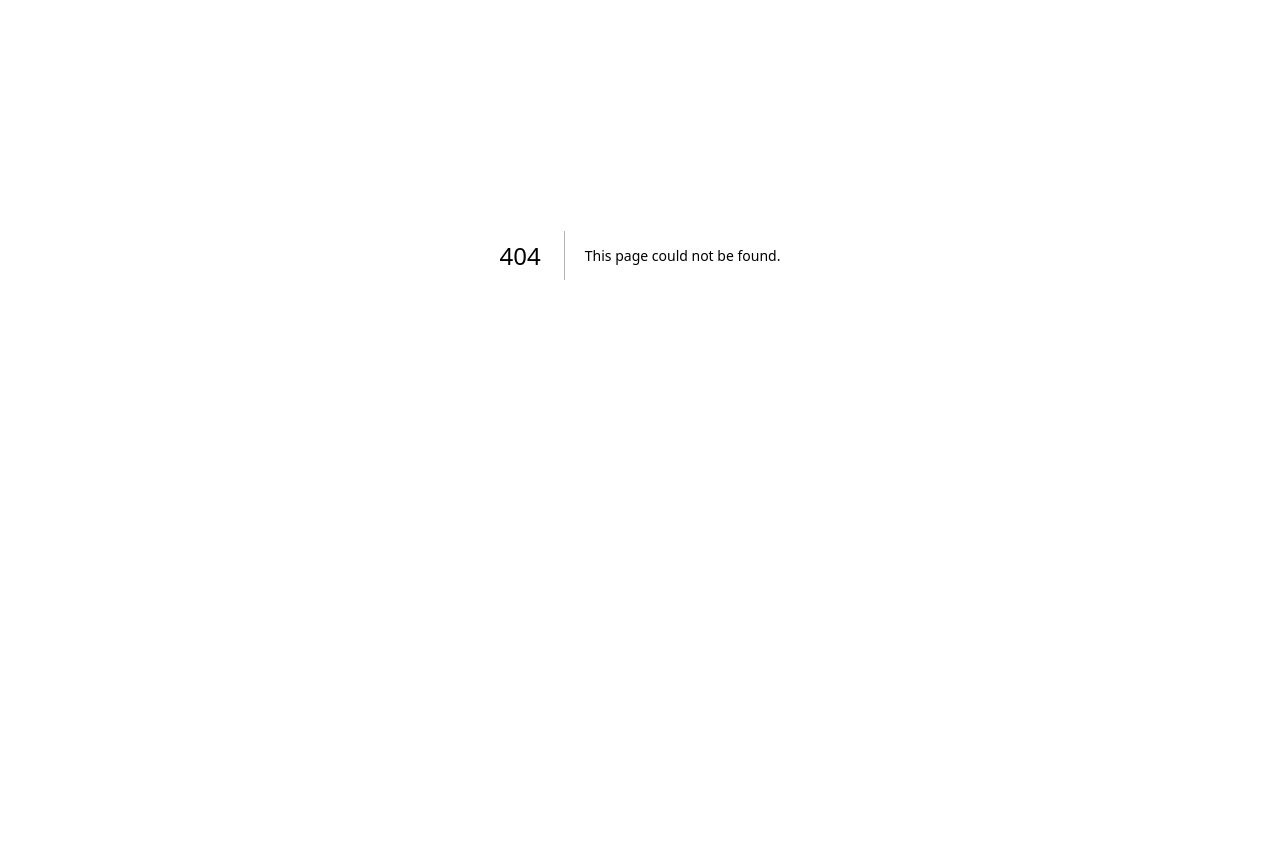
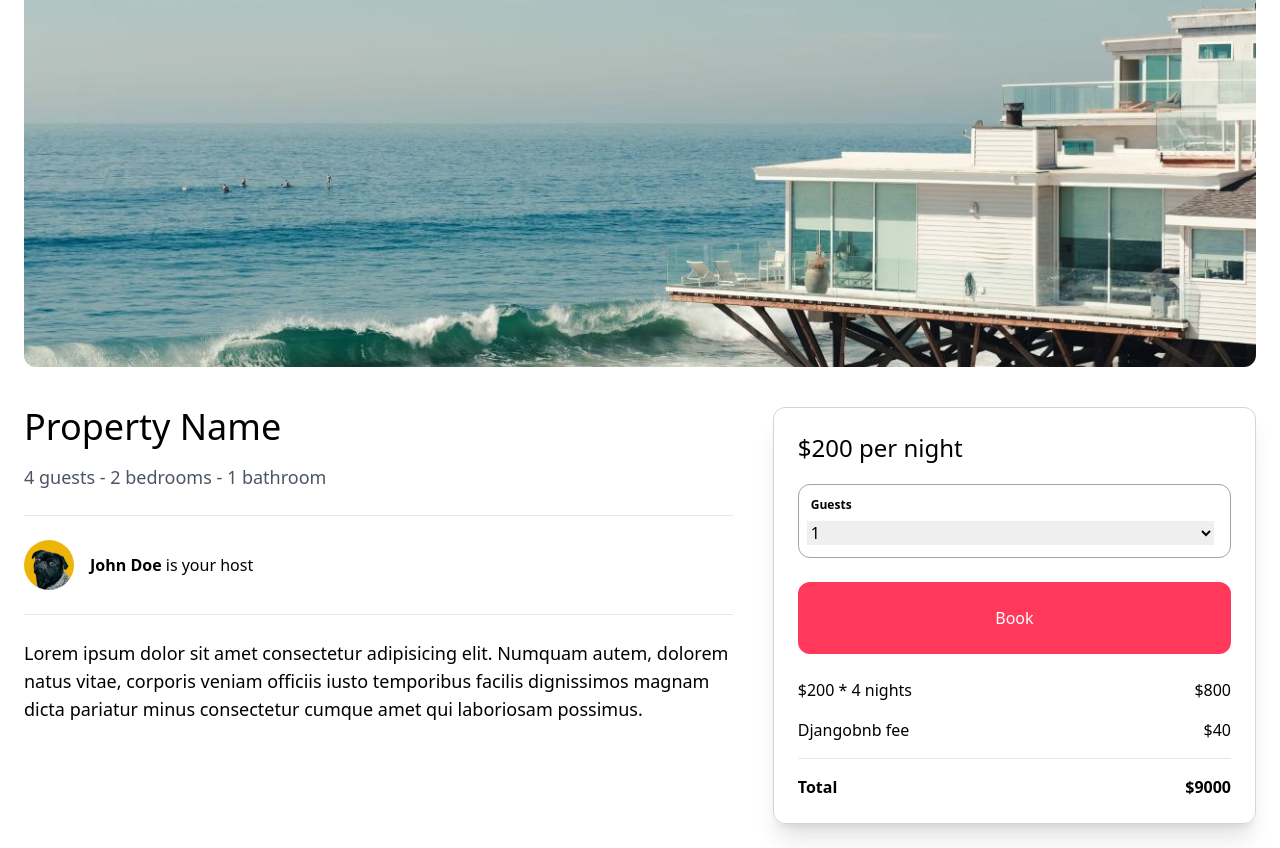
Before and after one commit to Star7-jpg/djangobnb, a Next.js app: page /properties/1 in a window 1280 px wide. Before the commit this address had no page. Shown: the part 273-1121 px from the top of the page. Before the commit the page ends 928 px from the top, so only its background shows below. Built offline with nearby package versions, Linux system fonts and the light colour scheme.

Commit message:
05 Detail page for properties (static)

```diff
--- /dev/null
+++ b/app/components/properties/ReservationSidebar.tsx
@@ -0,0 +1,39 @@
+const ReservationSidebar = () => {
+    return(
+        <aside className="mt-6 p-6 col-span-2 rounded-xl border border-gray-300 shadow-xl">
+            <h2 className="mb-5 text-2xl ">$200 per night</h2>
+
+            <div className="mb-6 p-3 border border-gray-400  rounded-xl">
+                <label className="mb-2 block font-bold text-xs">Guests</label>
+
+                <select className="w-full -ml-1 text-xm" >
+                    <option>1</option>
+                    <option>1</option>
+                    <option>3</option>
+                    <option>4</option>
+                </select>
+            </div>
+            <div className="w-full< mb-6 py-6 text-center text-white bg-airbnb hover:bg-airbnb-dark rounded-xl">Book</div>
+
+            <div className="mb-4 flex justify-between align-center">
+                <p>$200 * 4 nights</p>
+                <p>$800</p>
+            </div>
+
+            <div className="mb-4 flex justify-between align-center">
+                <p>Djangobnb fee</p>
+                <p>$40</p>
+            </div>
+
+            <hr />
+
+            <div className="mt-4 flex justify-between align-center font-bold">
+                <p>Total</p>
+                <p>$9000</p>
+            </div>
+
+        </aside>
+    )
+}
+
+export default ReservationSidebar;
--- /dev/null
+++ b/app/properties/[id]/page.tsx
@@ -0,0 +1,50 @@
+import ReservationSidebar from "@/app/components/properties/ReservationSidebar";
+import Image from "next/image";
+
+const PropertyDetailPage = () => {
+    return(
+        <main className="max-w-[1500px] mx-auto px-6 pb-6">
+            <div className="w-full h-[64vh] mb-4 overflow-hidden rounded-xl relative">
+                <Image
+                    fill
+                    src="/beach_1.jpg"
+                    className="object-cover w-full h-full"
+                    alt="Beach house"
+                />
+            </div>
+
+            <div className="grid grid-cols-1 md:grid-cols-5 gap-4">
+                <div className="py-6 pr-6 col-span-3">
+                    <h1 className="mb-4 text-4xl">Property Name</h1>
+
+                    <span className="mb-6 block text-lg text-gray-600">
+                        4 guests - 2 bedrooms - 1 bathroom
+                    </span>
+
+                    <hr />
+
+                    <div className="py-6  flex items-center space-x-4">
+                        <Image
+                            src="/profile_pic_1.jpg"
+                            width={50}
+                            height={50}
+                            className="rounded-full"
+                            alt="The user name"
+                        />
+
+                        <p><strong>John Doe</strong> is your host</p>
+                    </div>
+
+                    <hr />
+
+                    <p className="mt-6  text-lg">
+                        Lorem ipsum dolor sit amet consectetur adipisicing elit. Numquam autem, dolorem natus vitae, corporis veniam officiis iusto temporibus facilis dignissimos magnam dicta pariatur minus consectetur cumque amet qui laboriosam possimus.
+                    </p>
+                </div>
+                <ReservationSidebar />
+            </div>
+        </main>
+    )
+}
+
+export default PropertyDetailPage;
```
Also changed, not shown: public/profile_pic_1.jpg (added).
